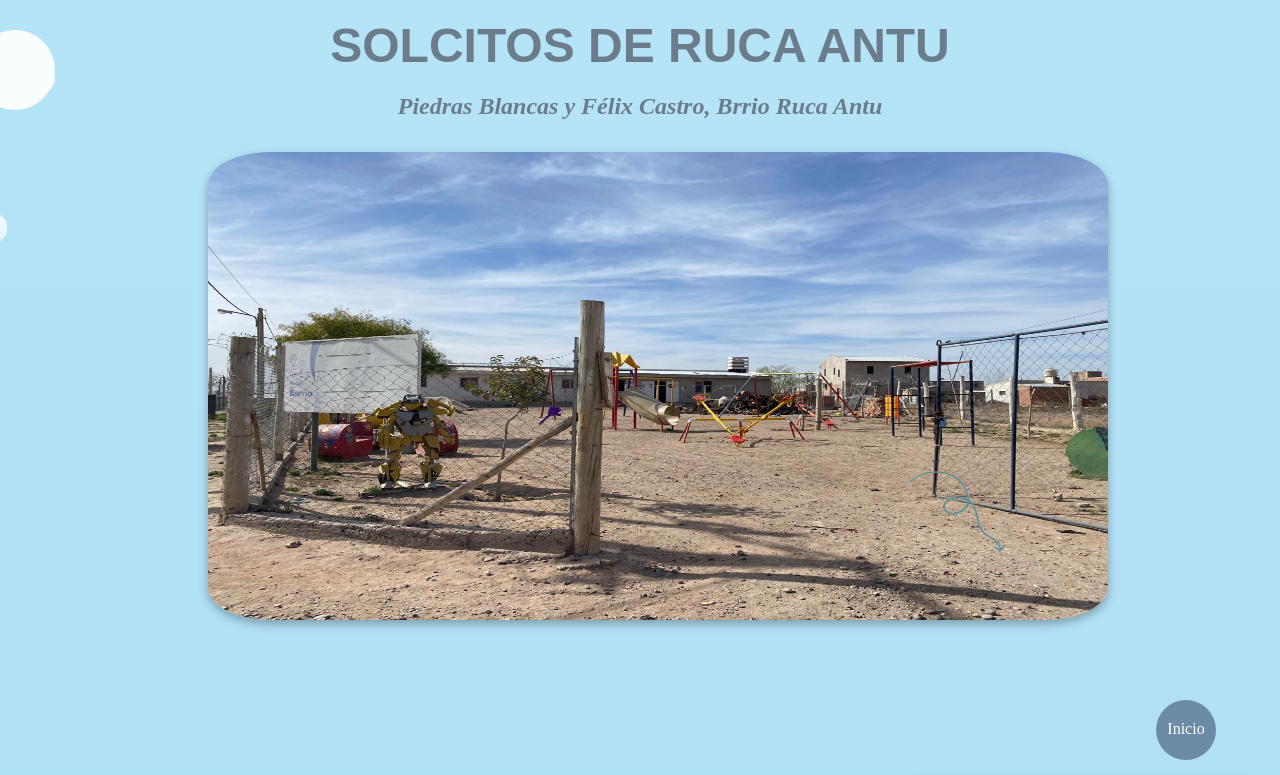
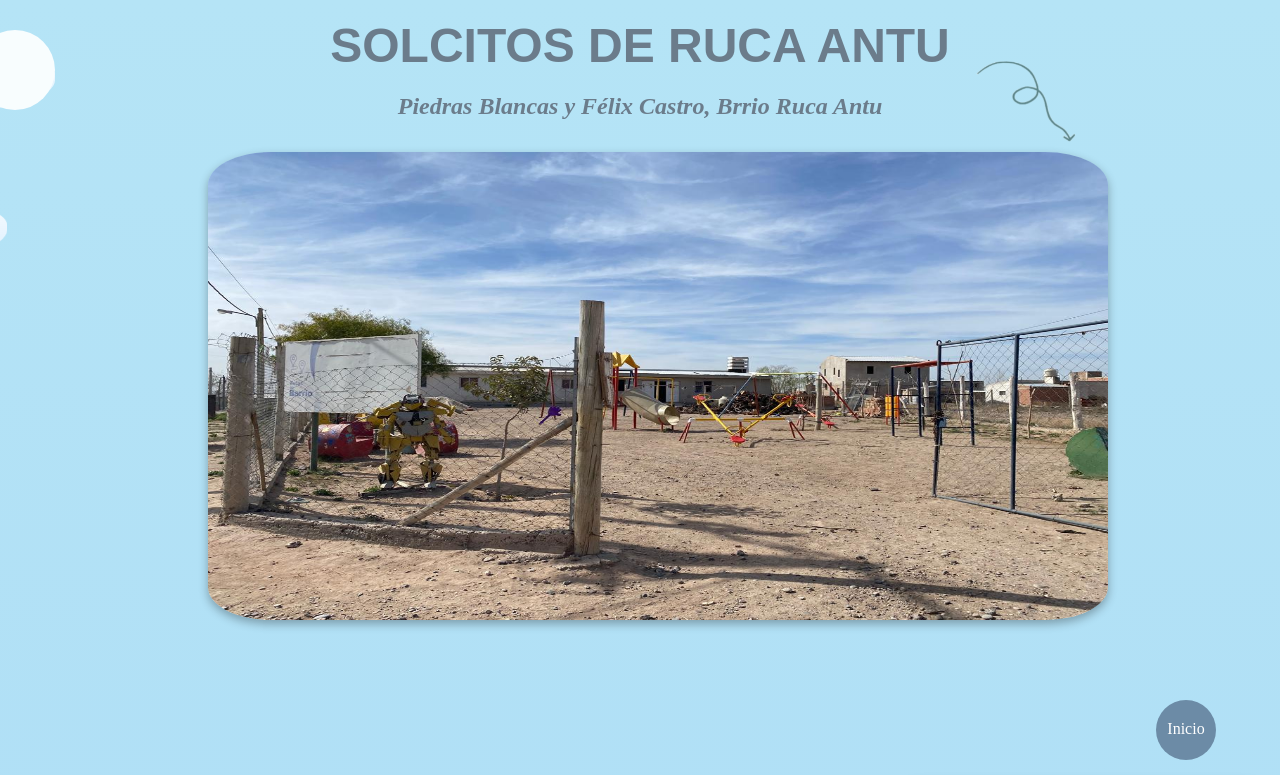
Before and after one commit to NatanaelMeza/ProyectoMerendero, a plain HTML site: page Merendero2.html in a window 1280 px wide. Shown: the top 775 px of the page. Drawn offline with Linux system fonts and the light colour scheme.

Commit message:
Acomodo flecha en Merendero 2

```diff
--- a/Css/merendero2.css
+++ b/Css/merendero2.css
@@ -24,8 +24,8 @@ h1{
 .flecha{
     margin: 0 auto;
     position: absolute;
-    left: 70.5%;
-    bottom: 82%;
+    left: 76%;
+    bottom: 95.5%;
     transform: translate(-50%, -50%);
     width: 9%;
     opacity: 0;
```
